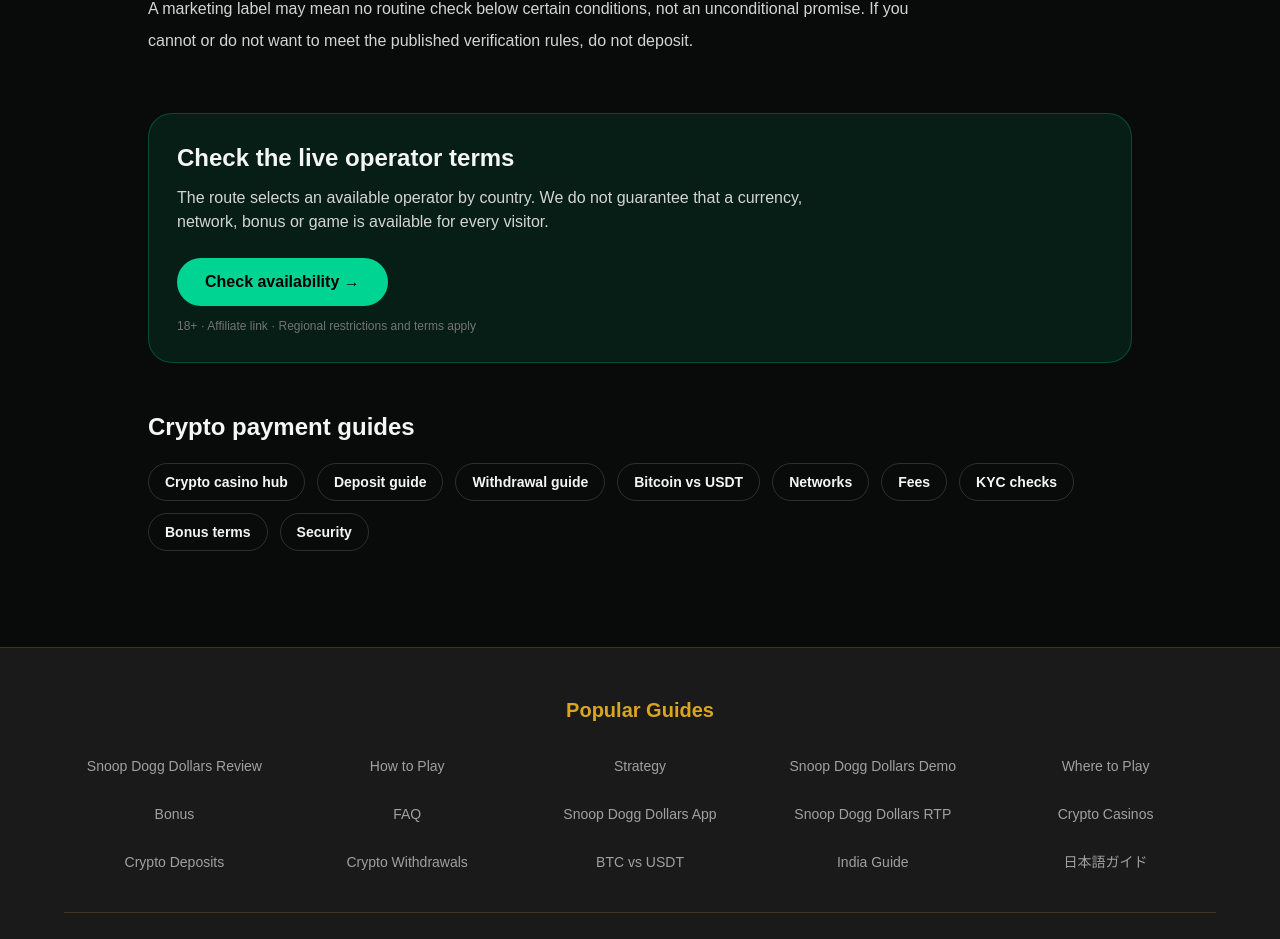
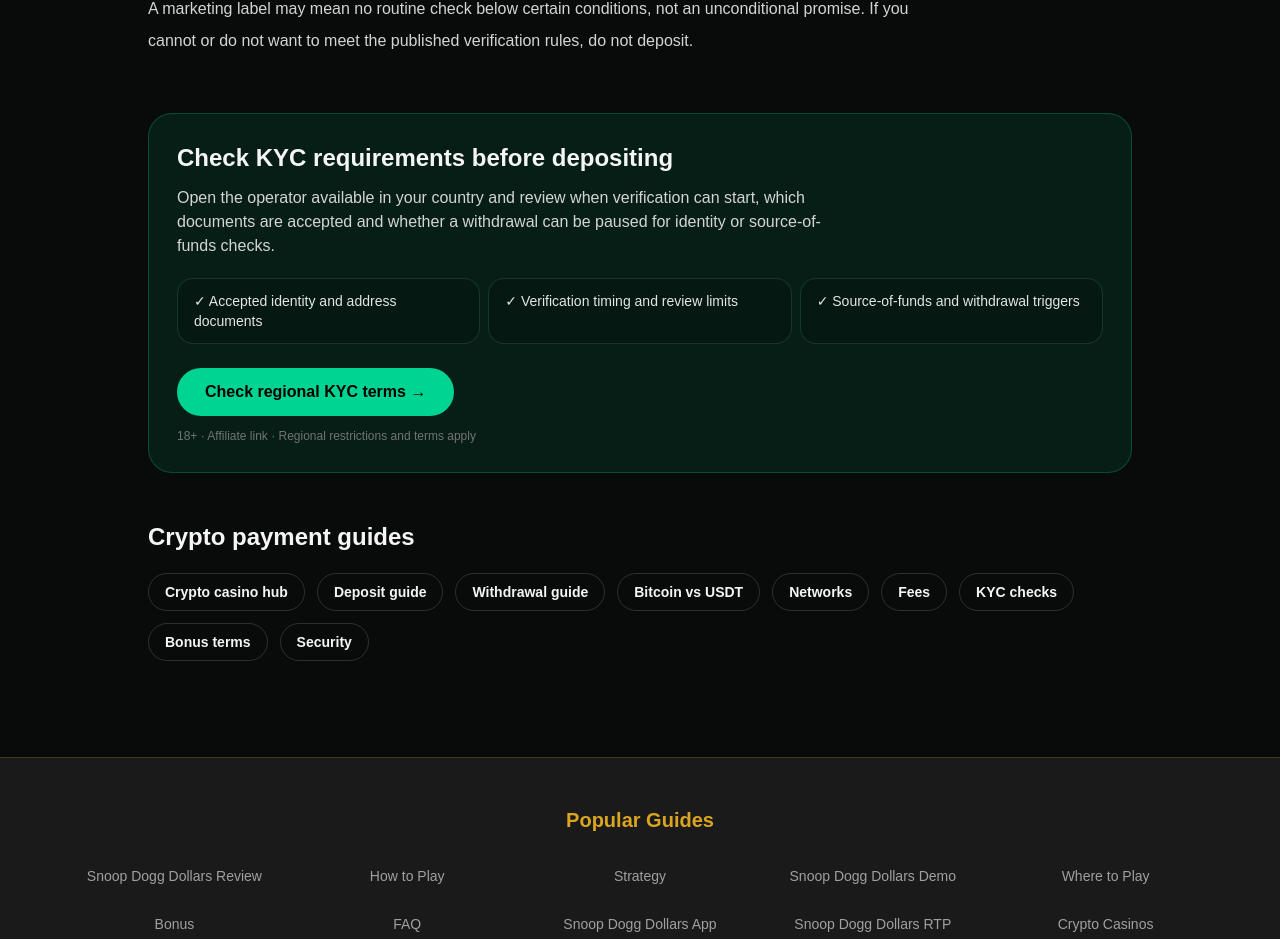
Before and after one commit to gokinsonne/snoop, a Next.js app: page /crypto-casino-kyc in a window 1280 px wide. Shown: the part 1353-2292 px from the top of the page. Built offline with nearby package versions, Linux system fonts and the light colour scheme; no server answers.

Commit message:
Tailor crypto conversion blocks by intent

```diff
--- a/app/mobile/page.tsx
+++ b/app/mobile/page.tsx
@@ -58,7 +58,7 @@ export default function MobilePage() {
           author: { "@type": "Organization", name: "Snoop Dogg Dollars", url: "https://snoopdoggdollar.org/" },
           publisher: { "@type": "Organization", name: "Snoop Dogg Dollars", logo: { "@type": "ImageObject", url: "https://snoopdoggdollar.org/favicon.ico" } },
           datePublished: "2026-06-22",
-          dateModified: "2026-08-27",
+          dateModified: "2026-09-09",
           mainEntityOfPage: { "@type": "WebPage", "@id": "https://snoopdoggdollar.org/mobile/" },
         }} />
 
@@ -186,10 +186,15 @@ export default function MobilePage() {
           </article>
 
           <section className="mt-16 rounded-2xl border border-green-900/30 bg-green-950/20 p-8 text-center">
-            <h2 className="text-2xl font-bold text-white mb-4">Play on Mobile Now</h2>
-            <p className="text-neutral-400 mb-6 max-w-xl mx-auto">Try the free demo first, then verify the operator, exact game build and mobile cashier terms.</p>
+            <h2 className="text-2xl font-bold text-white mb-4">Check Mobile Play for Your Region</h2>
+            <p className="text-neutral-400 mb-6 max-w-xl mx-auto">Open the regional option and confirm that Snoop Dogg Dollars loads in its mobile lobby before creating an account or depositing.</p>
+            <ul className="mx-auto mb-6 grid max-w-2xl gap-3 text-left text-sm text-neutral-300 sm:grid-cols-3">
+              <li className="rounded-xl border border-green-400/15 bg-black/20 p-4">✓ Game and BGaming shown in the mobile lobby</li>
+              <li className="rounded-xl border border-green-400/15 bg-black/20 p-4">✓ Browser, OS and regional availability</li>
+              <li className="rounded-xl border border-green-400/15 bg-black/20 p-4">✓ Mobile cashier, KYC and withdrawal terms</li>
+            </ul>
             <div className="flex flex-col sm:flex-row items-center justify-center gap-4">
-              <a href="/go/?placement=mobile_bottom" data-operator="smartlink" rel="nofollow noopener sponsored" className="inline-flex items-center justify-center rounded-full bg-green-500 px-8 py-4 text-lg font-bold text-black hover:bg-green-400 transition-colors">Check regional availability →</a>
+              <a href="/go/?placement=mobile_bottom" data-operator="smartlink" rel="nofollow noopener sponsored" className="inline-flex items-center justify-center rounded-full bg-green-500 px-8 py-4 text-lg font-bold text-black hover:bg-green-400 transition-colors">Check regional mobile availability →</a>
               <a href="/demo/" className="inline-flex items-center justify-center rounded-full border border-neutral-700 px-8 py-4 text-lg font-medium text-white hover:bg-neutral-800 transition-colors">Try Demo</a>
             </div>
             <p className="mt-4 text-xs text-neutral-500">18+ | Gamble Responsibly | T&Cs Apply</p>
--- a/app/sitemap.ts
+++ b/app/sitemap.ts
@@ -43,6 +43,7 @@ const routes = [
 ]
 
 export default function sitemap(): MetadataRoute.Sitemap {
+  const updated9September = new Set(["/mobile", "/crypto-casinos/snoop-dogg-dollars", "/bitcoin-casinos/snoop-dogg-dollars", "/usdt-casinos/snoop-dogg-dollars", "/crypto-casino-deposits", "/crypto-casino-withdrawals", "/bitcoin-vs-usdt-casinos", "/crypto-casino-networks", "/crypto-casino-fees", "/crypto-casino-kyc", "/crypto-casino-bonuses", "/crypto-casino-security"])
   const updated8September = new Set(["/casinos", "/crypto-casinos/snoop-dogg-dollars"])
   const updated5September = new Set(["/crypto-casino-withdrawals"])
   const updated3September = new Set(["/demo"])
@@ -58,7 +59,9 @@ export default function sitemap(): MetadataRoute.Sitemap {
 
   return routes.map((route) => ({
     url: `https://snoopdoggdollar.org${route}/`,
-    lastModified: updated8September.has(route)
+    lastModified: updated9September.has(route)
+      ? new Date("2026-09-09")
+      : updated8September.has(route)
       ? new Date("2026-09-08")
       : updated5September.has(route)
       ? new Date("2026-09-05")
--- a/components/crypto-topic-page.tsx
+++ b/components/crypto-topic-page.tsx
@@ -37,8 +37,60 @@ const paths: Record<string, string> = {
   crypto_withdrawals: "/crypto-casino-withdrawals/",
 }
 
-export function CryptoTopicPage({ eyebrow, title, intro, facts, sections, placement, modified = "2026-08-27" }: Props) {
+const commercialProfiles: Record<string, { heading: string; copy: string; checks: string[]; label: string }> = {
+  btc_vs_usdt: {
+    heading: "Compare the live Bitcoin and USDT route",
+    copy: "Open the operator available in your country, then compare the cashier against the payment mechanics in this guide. Availability is only useful when the exact asset and network fit your wallet.",
+    checks: ["Exact asset and network", "Deposit and withdrawal limits", "Fees, confirmations and KYC"],
+    label: "Check regional crypto options →",
+  },
+  crypto_bonuses: {
+    heading: "Check the complete bonus terms",
+    copy: "A headline percentage does not show the real offer. Verify that the promotion is available to your account and read the wagering base, game contribution, maximum bet, expiry and withdrawal restrictions before opting in.",
+    checks: ["Wagering base and multiplier", "Game contribution and max bet", "Expiry and withdrawal cap"],
+    label: "Check regional bonus terms →",
+  },
+  crypto_deposits: {
+    heading: "Check the live deposit route before sending",
+    copy: "Open the operator available in your country and inspect its authenticated cashier. Do not transfer funds until the asset, blockchain network, minimum amount and destination address all match.",
+    checks: ["Asset and network match", "Minimum deposit and conversion rate", "Address and confirmation policy"],
+    label: "Check regional deposit terms →",
+  },
+  crypto_fees: {
+    heading: "Calculate the live end-to-end cost",
+    copy: "The available route may have wallet, network, exchange-spread and operator costs. Check both deposit and withdrawal screens so a zero-fee headline does not hide the total cost.",
+    checks: ["Wallet and network fee", "Operator fee and exchange spread", "Minimum withdrawal and fee token"],
+    label: "Check regional fee terms →",
+  },
+  crypto_kyc: {
+    heading: "Check KYC requirements before depositing",
+    copy: "Open the operator available in your country and review when verification can start, which documents are accepted and whether a withdrawal can be paused for identity or source-of-funds checks.",
+    checks: ["Accepted identity and address documents", "Verification timing and review limits", "Source-of-funds and withdrawal triggers"],
+    label: "Check regional KYC terms →",
+  },
+  crypto_networks: {
+    heading: "Confirm the exact live network",
+    copy: "Open the regional cashier and match the network as well as the asset. Similar-looking addresses and the same token ticker do not make different blockchains interchangeable.",
+    checks: ["Asset and chain match", "Address and memo or tag", "Minimum amount and fee token"],
+    label: "Check regional network support →",
+  },
+  crypto_security: {
+    heading: "Verify the operator and account controls",
+    copy: "Before registering or funding an account, confirm the domain, regional eligibility, game lobby and security tools. A crypto cashier does not replace operator due diligence.",
+    checks: ["Correct domain and regional eligibility", "2FA and session controls", "Withdrawal and support procedure"],
+    label: "Check regional operator controls →",
+  },
+  crypto_withdrawals: {
+    heading: "Check withdrawal terms before depositing",
+    copy: "Open the operator available in your country and inspect the current payout rules first. Separate the operator review stage from blockchain settlement and verify the conditions that can delay approval.",
+    checks: ["Minimum and maximum withdrawal", "Processing estimate and pending rules", "KYC, wagering, network and fees"],
+    label: "Check regional withdrawal terms →",
+  },
+}
+
+export function CryptoTopicPage({ eyebrow, title, intro, facts, sections, placement, modified = "2026-09-09" }: Props) {
   const path = paths[placement]
+  const commercial = commercialProfiles[placement]
 
   return (
     <>
@@ -84,10 +136,15 @@ export function CryptoTopicPage({ eyebrow, title, intro, facts, sections, placem
         </div>
 
         <aside className="mt-14 rounded-3xl border border-emerald-400/25 bg-emerald-400/10 p-7">
-          <h2 className="text-2xl font-black">Check the live operator terms</h2>
-          <p className="mt-3 max-w-2xl text-neutral-300">The route selects an available operator by country. We do not guarantee that a currency, network, bonus or game is available for every visitor.</p>
+          <h2 className="text-2xl font-black">{commercial.heading}</h2>
+          <p className="mt-3 max-w-2xl text-neutral-300">{commercial.copy}</p>
+          <ul className="mt-5 grid gap-2 text-sm text-neutral-200 sm:grid-cols-3">
+            {commercial.checks.map((check) => (
+              <li key={check} className="rounded-xl border border-emerald-300/15 bg-black/20 px-4 py-3">✓ {check}</li>
+            ))}
+          </ul>
           <TrackedAffiliateLink placement={placement} target="_blank" rel="nofollow sponsored noopener" className="mt-6 inline-flex rounded-full bg-emerald-400 px-7 py-3 font-black text-black hover:bg-emerald-300">
-            Check availability →
+            {commercial.label}
           </TrackedAffiliateLink>
           <p className="mt-3 text-xs text-neutral-500">18+ · Affiliate link · Regional restrictions and terms apply</p>
         </aside>
```
Also changed, not shown: components/crypto-guide-page.tsx (+22 -9 lines), 1 other file (tests, documents, lock files or other folders).
